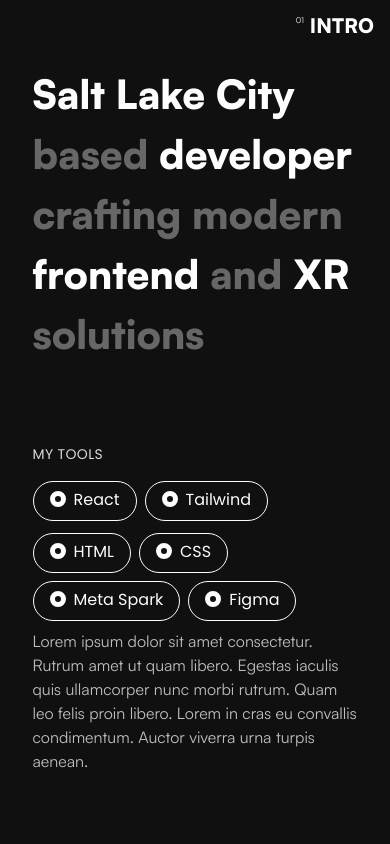
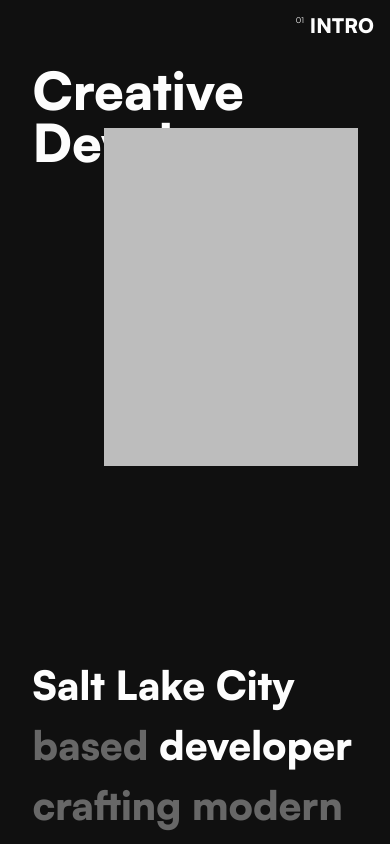
Before and after one commit to mackaykillian/portfolio, a React (Create React App) app: page / in a window 390 px wide. Shown: the top 844 px of the page. Built offline with nearby package versions, Linux system fonts and the light colour scheme.

Commit message:
added intro view and content and made it responsive

```diff
--- a/src/App.jsx
+++ b/src/App.jsx
@@ -10,6 +10,7 @@ import { useMediaQuery } from "react-responsive";
 // import ConnectView from "./views/ConnectView";
 import SummarySection from "./views/SummarySection";
 import Navigation from "./components/Navigation";
+import IntroSection from "./views/IntroSection";
 
 export default function App() {
   const xsScreen = useMediaQuery({ minWidth: 0 });
@@ -27,6 +28,7 @@ export default function App() {
         </div>
         <div className="w-full lg:flex lg:flex-row lg:justify-end">
           <div className="mx-auto w-10/12 pt-16 lg:mx-0 lg:w-9/12 lg:pr-10">
+            <IntroSection />
             <SummarySection />
           </div>
         </div>
--- /dev/null
+++ b/src/views/IntroSection.jsx
@@ -0,0 +1,19 @@
+function IntroSection() {
+  return (
+    <div className="flex h-screen max-h-[70vh] w-full flex-col -space-y-10 sm:max-h-screen sm:space-y-0">
+      <div className="font-display h-fit max-w-[480px] text-[52px] font-black leading-none text-neutral-100 sm:order-2 sm:pb-40 sm:text-[120px] lg:text-[150px] xl:text-[180px]">
+        Creative Developer
+      </div>
+      <div className="flex h-[50vh] grow flex-row">
+        <div className="grow"></div>
+        <div className="h-[40vh] max-h-[400px] w-[30vh] max-w-[300px] bg-neutral-500"></div>
+        <div className="w-1/8"></div>
+      </div>
+      <div></div>
+    </div>
+  );
+}
+
+IntroSection.defaultProps = {};
+
+export default IntroSection;
```
